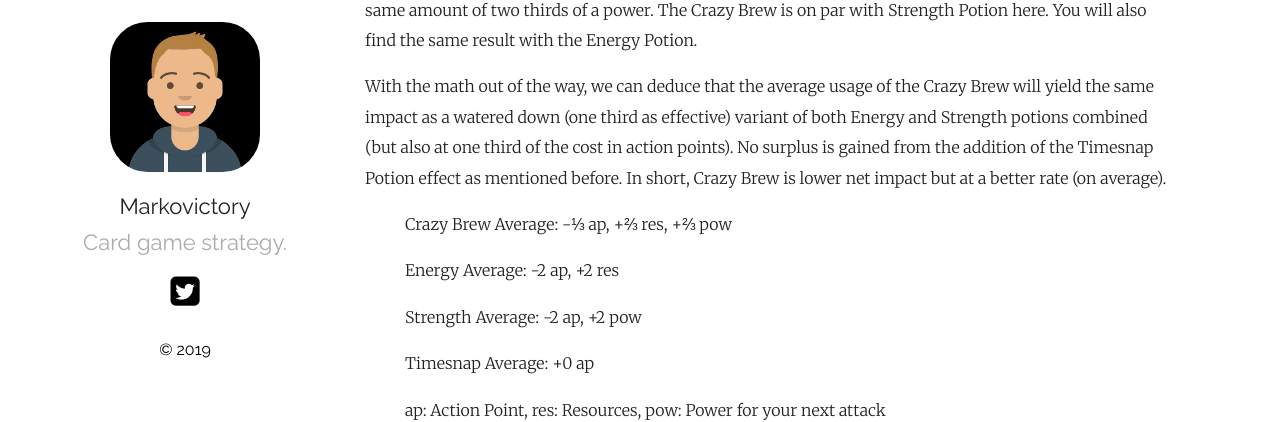
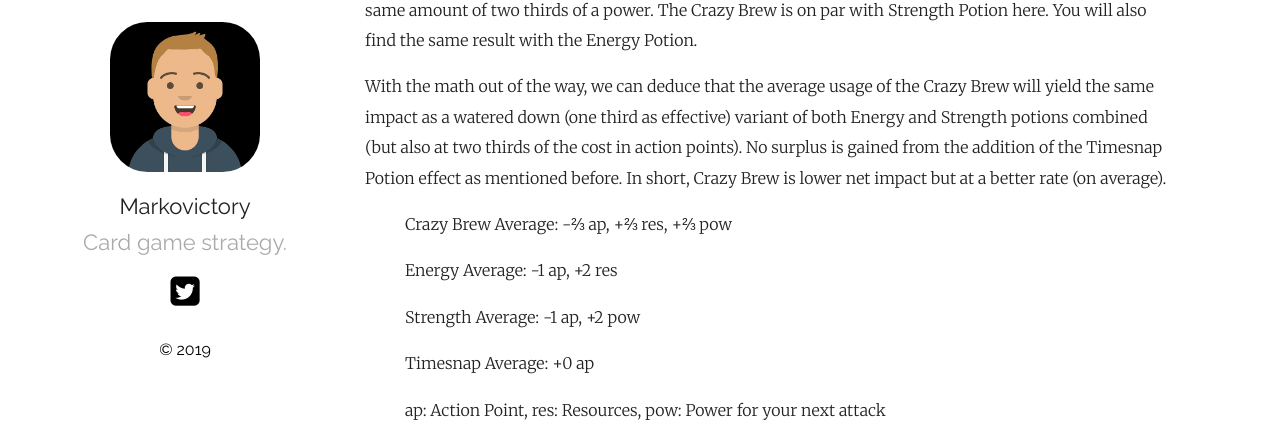
Before and after one commit to Markovictory/blog.markovictory.github.io, a Jekyll site: the page built from _posts/2019-03-23-welcome-to-rathe-preview.markdown, in a window 1280 px wide and 900 px high, scrolled down 8189 px. Shown: the part 184-606 px from the top of the window. Built offline with Jekyll 4.4.1, drawn with Linux system fonts in a browser that asks for light colours.

Commit message:
updated math

```diff
--- a/_posts/2019-03-23-welcome-to-rathe-preview.markdown
+++ b/_posts/2019-03-23-welcome-to-rathe-preview.markdown
@@ -63,13 +63,13 @@ So, after the conversion from your initial investment of two action points for t
 
 Now we need to know how much is two thirds of a power for your next attack worth, and similarly for resources. If we calculate the same conversion for Strength Potion we can understand that one action point is worth two power for your next attack. Therefore, equating to one third of an action point is worth the same amount of two thirds of a power. The Crazy Brew is on par with Strength Potion here. You will also find the same result with the Energy Potion.
 
-With the math out of the way, we can deduce that the average usage of the Crazy Brew will yield the same impact as a watered down (one third as effective) variant of both Energy and Strength potions combined (but also at one third of the cost in action points). No surplus is gained from the addition of the Timesnap Potion effect as mentioned before. In short, Crazy Brew is lower net impact but at a better rate (on average).
+With the math out of the way, we can deduce that the average usage of the Crazy Brew will yield the same impact as a watered down (one third as effective) variant of both Energy and Strength potions combined (but also at two thirds of the cost in action points). No surplus is gained from the addition of the Timesnap Potion effect as mentioned before. In short, Crazy Brew is lower net impact but at a better rate (on average).
 
-> Crazy Brew Average: -⅓ ap, +⅔ res, +⅔ pow
+> Crazy Brew Average: -⅔ ap, +⅔ res, +⅔ pow
 
-> Energy Average: -2 ap, +2 res
+> Energy Average: -1 ap, +2 res
 
-> Strength Average: -2 ap, +2 pow
+> Strength Average: -1 ap, +2 pow
 
 > Timesnap Average: +0 ap
 
```
